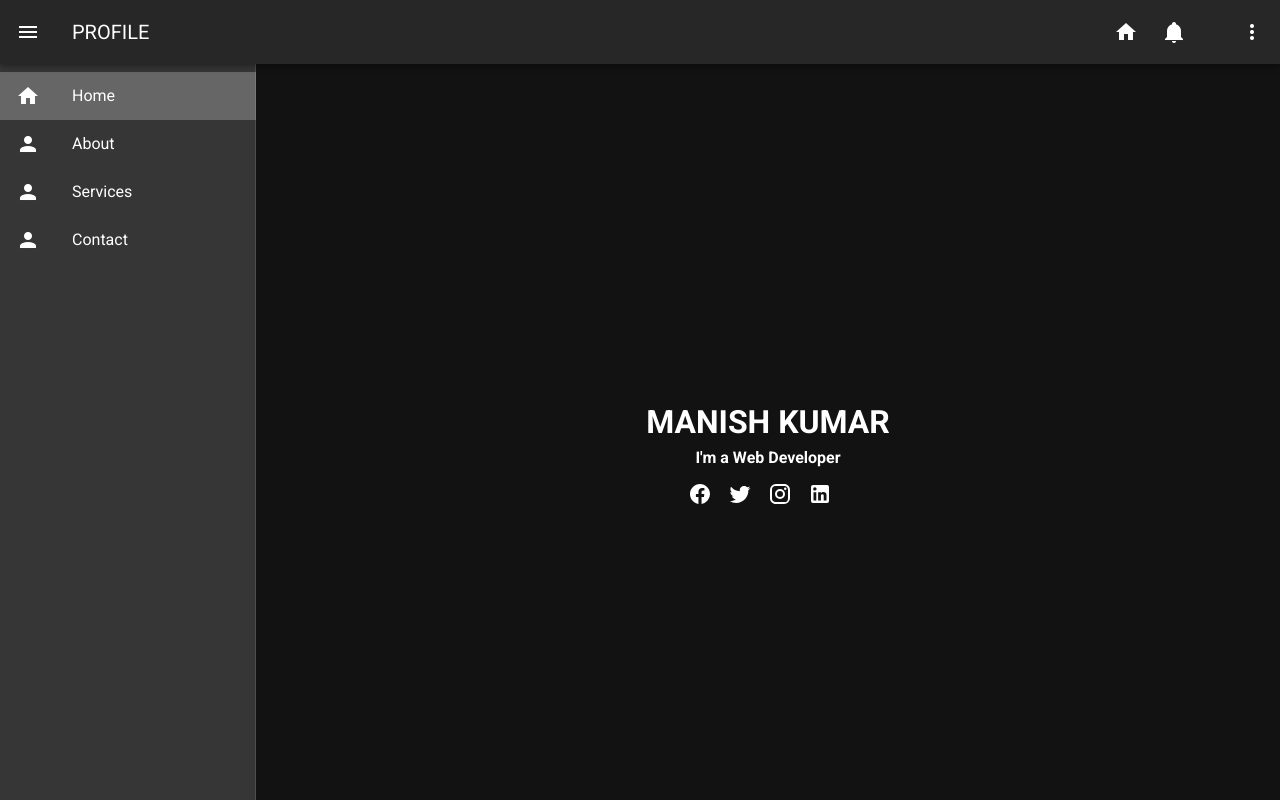
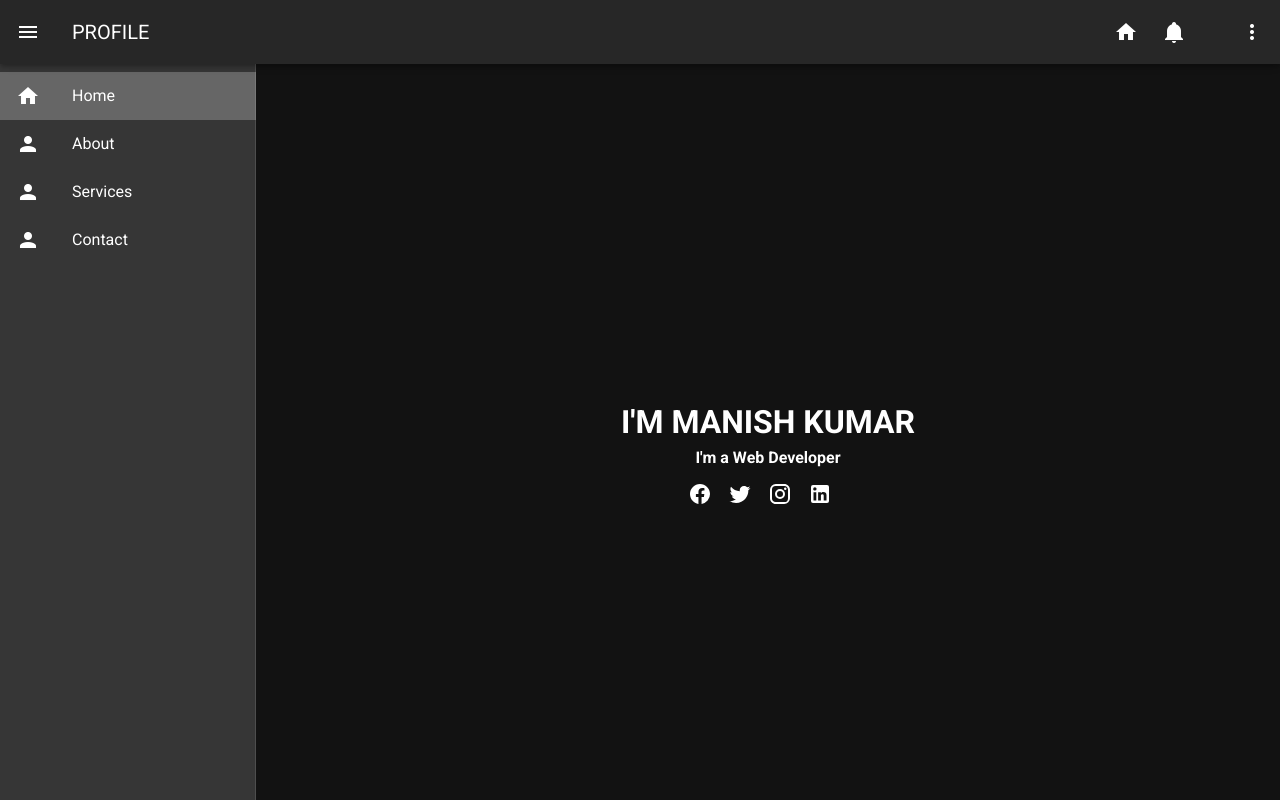
Before and after one commit to manish7739/profile, a Nuxt app: page /home in a window 1280 px wide. Built offline with nearby package versions, Linux system fonts and the light colour scheme.

Commit message:
home page update

```diff
--- a/components/home.vue
+++ b/components/home.vue
@@ -8,7 +8,7 @@
     ><!-- image end -->
 
     <div class="text-center mt-5">
-      <h1>MANISH KUMAR</h1>
+      <h1>I'M MANISH KUMAR</h1>
       <h4>I'm a Web Developer</h4>
     </div>
     <!-- icons start -->
```
